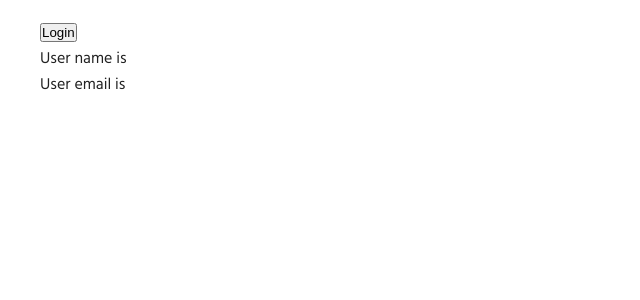
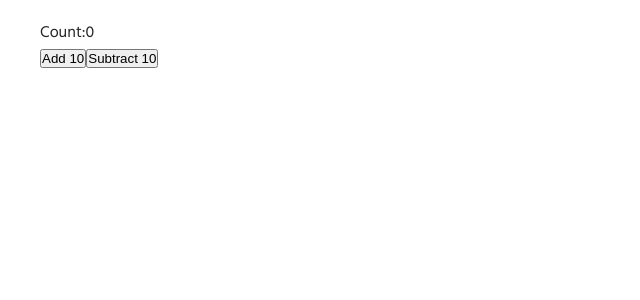
Before and after one commit to Dangereye/react-typescript-tut, a React (Create React App) app: page / in a window 1280 px wide. Shown: the top 300 px of the page, without its empty margins (0-640 px from the left). Built offline with nearby package versions, Linux system fonts and the light colour scheme.

Commit message:
Added Counter component (useReducer hook).

```diff
--- a/src/App.tsx
+++ b/src/App.tsx
@@ -9,6 +9,7 @@
 import Oscar from "./components/Oscar";
 import Person from "./components/Person";
 import PersonList from "./components/PersonList";
+import Counter from "./components/state/Counter";
 import { LoggedIn } from "./components/state/LoggedIn";
 import User from "./components/state/User";
 import User2 from "./components/state/User2";
@@ -46,7 +47,8 @@
         {/* <Container styles={{ border: "1px solid black", padding: "1rem" }} /> */}
         {/* <LoggedIn /> */}
         {/* <User /> */}
-        <User2 />
+        {/* <User2 /> */}
+        <Counter />
       </main>
     </div>
   );
--- /dev/null
+++ b/src/components/state/Counter.tsx
@@ -0,0 +1,38 @@
+import { useReducer } from "react";
+
+type CounterState = {
+  count: number;
+};
+
+type CounterAction = {
+  type: string;
+  payload: number;
+};
+
+const initialState = { count: 0 };
+
+function reducer(state: CounterState, action: CounterAction) {
+  switch (action.type) {
+    case "increment":
+      return { count: state.count + action.payload };
+    case "decrement":
+      return { count: state.count - action.payload };
+    default:
+      return state;
+  }
+}
+
+export default function Counter() {
+  const [state, dispatch] = useReducer(reducer, initialState);
+  return (
+    <>
+      <p>Count:{state.count}</p>
+      <button onClick={() => dispatch({ type: "increment", payload: 10 })}>
+        Add 10
+      </button>
+      <button onClick={() => dispatch({ type: "decrement", payload: 10 })}>
+        Subtract 10
+      </button>
+    </>
+  );
+}
```
